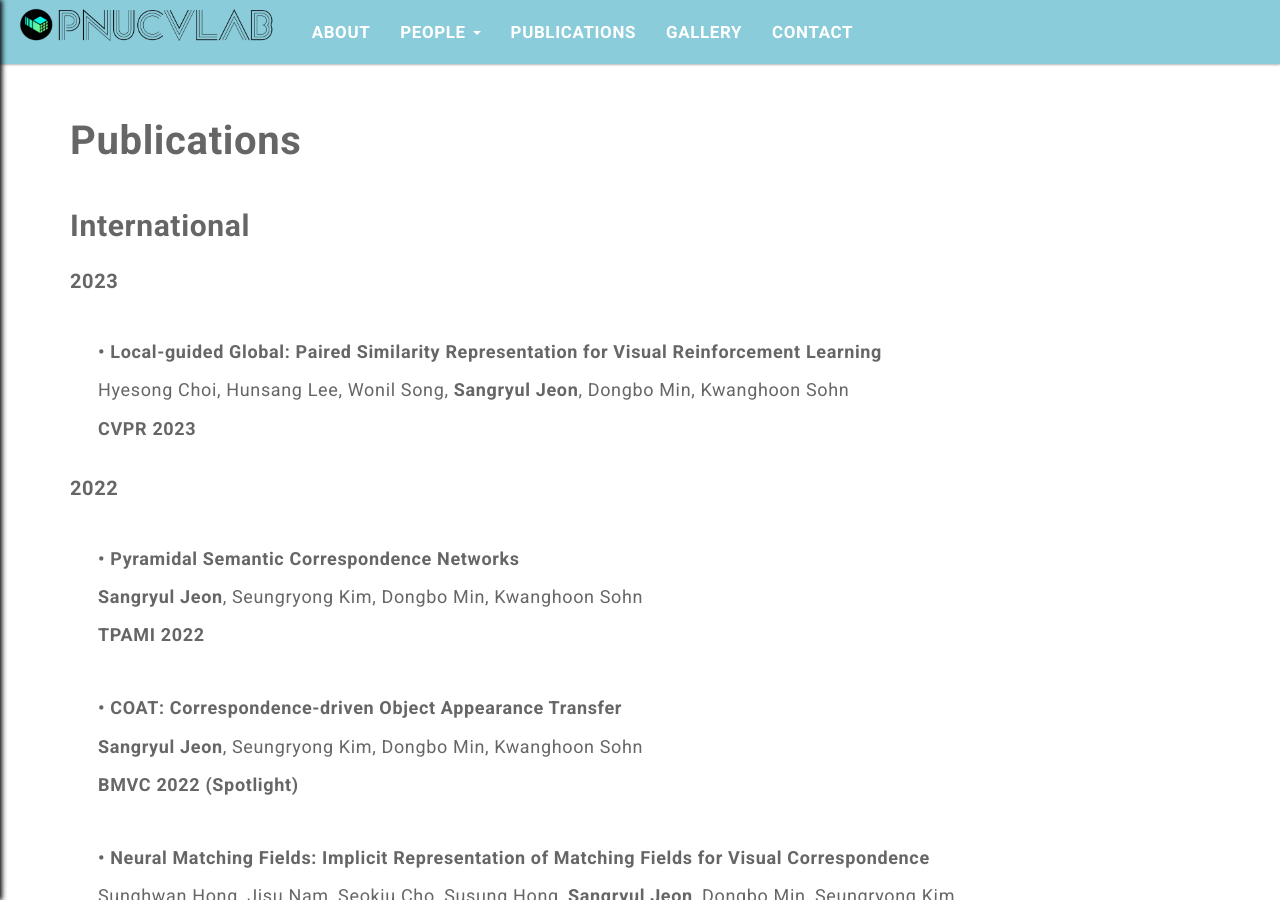
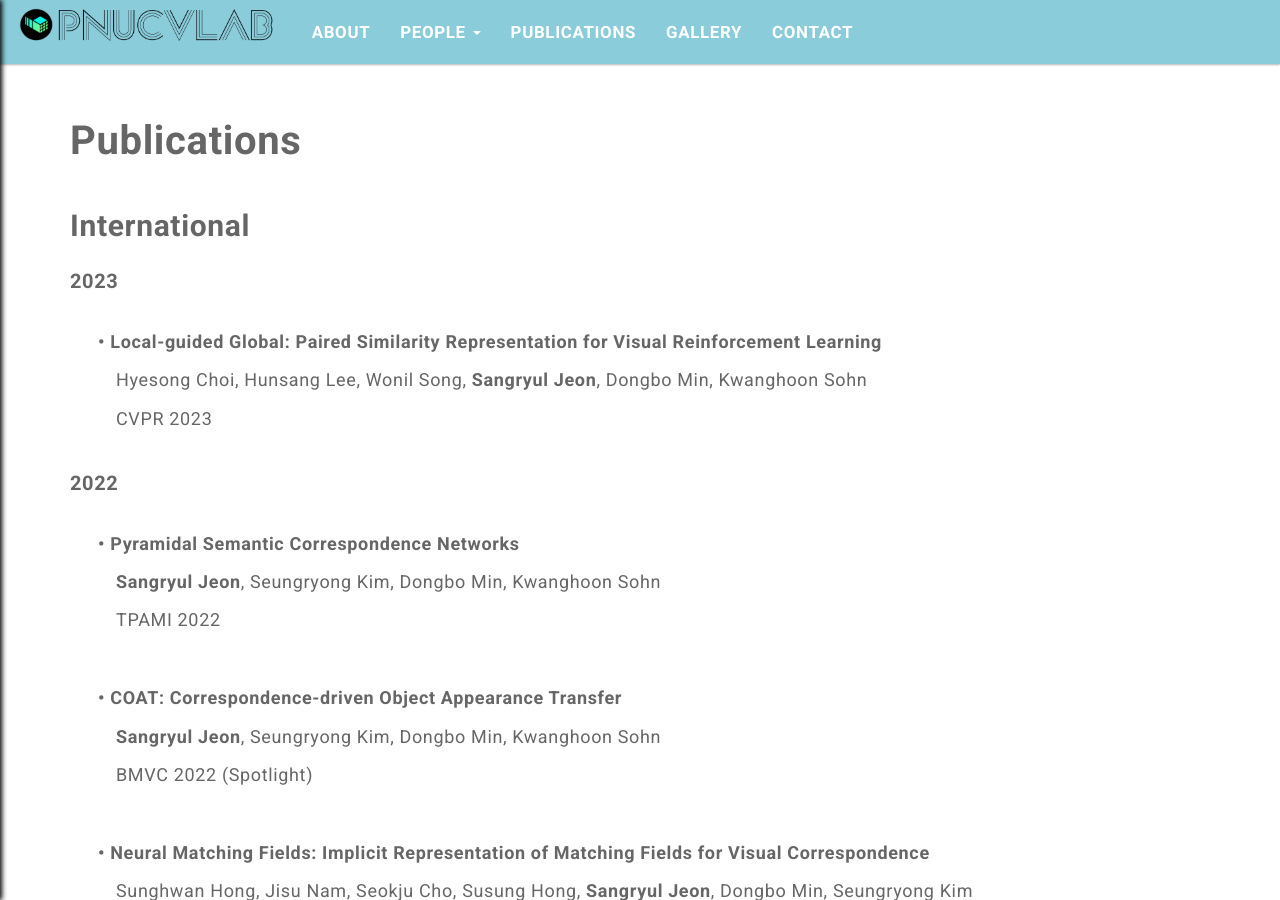
Before and after one commit to pnucvlab/pnucvlab.github.io, a Jekyll site: the page built from pages/publications.html, in a window 1280 px wide and 900 px high. Built offline with Jekyll 4.4.1, drawn with Linux system fonts in a browser that asks for light colours.

Commit message:
edit publications page

```diff
--- a/pages/publications.html
+++ b/pages/publications.html
@@ -8,184 +8,184 @@
 
 <p style="font-size:30px; margin-bottom:10px;"><strong>International</strong></p>
 
-<p style="font-size:20px;"><strong>2023</strong></p>
+<p style="font-size:20px; margin-bottom:10px;"><strong>2023</strong></p>
 <div class="publication">
   <div class="publication-info">
-    <p style="font-size:18px; font-weight:bold; padding-left:1em;">
+    <p style="font-size:18px; font-weight:bold; padding-left:1em; margin-bottom:2px;">
       • Local-guided Global: Paired Similarity Representation for Visual Reinforcement Learning
     </p>
-    <p style="font-size:18px; padding-left:1em;">
+    <p style="font-size:18px; padding-left:2em; margin-bottom:2px;">
       Hyesong Choi, Hunsang Lee, Wonil Song, <strong>Sangryul Jeon</strong>, Dongbo Min, Kwanghoon Sohn
     </p>
-    <p style="font-size:18px; font-weight:bold; padding-left:1em;">
+    <p style="font-size:18px; padding-left:2em; margin-bottom:10px;">
       CVPR 2023
     </p>
   </div>
 </div>
 
-<p style="font-size:20px;"><strong>2022</strong></p>
+<p style="font-size:20px; margin-bottom:10px;"><strong>2022</strong></p>
 <div class="publication">
   <div class="publication-info">
-    <p style="font-size:18px; font-weight:bold; padding-left:1em;">
+    <p style="font-size:18px; font-weight:bold; padding-left:1em; margin-bottom:2px;">
       • Pyramidal Semantic Correspondence Networks
     </p>
-    <p style="font-size:18px; padding-left:1em;">
+    <p style="font-size:18px; padding-left:2em; margin-bottom:2px;">
       <strong>Sangryul Jeon</strong>, Seungryong Kim, Dongbo Min, Kwanghoon Sohn
     </p>
-    <p style="font-size:18px; font-weight:bold; padding-left:1em;">
+    <p style="font-size:18px; padding-left:2em; margin-bottom:10px;">
       TPAMI 2022
     </p>
   </div>
 </div>
 <div class="publication">
   <div class="publication-info">
-    <p style="font-size:18px; font-weight:bold; padding-left:1em;">
+    <p style="font-size:18px; font-weight:bold; padding-left:1em; margin-bottom:2px;">
       • COAT: Correspondence-driven Object Appearance Transfer
     </p>
-    <p style="font-size:18px; padding-left:1em;">
+    <p style="font-size:18px; padding-left:2em; margin-bottom:2px;">
       <strong>Sangryul Jeon</strong>, Seungryong Kim, Dongbo Min, Kwanghoon Sohn
     </p>
-    <p style="font-size:18px; font-weight:bold; padding-left:1em;">
+    <p style="font-size:18px; padding-left:2em; margin-bottom:10px;">
       BMVC 2022 (Spotlight)
     </p>
   </div>
 </div>
 <div class="publication">
   <div class="publication-info">
-    <p style="font-size:18px; font-weight:bold; padding-left:1em;">
+    <p style="font-size:18px; font-weight:bold; padding-left:1em; margin-bottom:2px;">
       • Neural Matching Fields: Implicit Representation of Matching Fields for Visual Correspondence
     </p>
-    <p style="font-size:18px; padding-left:1em;">
+    <p style="font-size:18px; padding-left:2em; margin-bottom:2px;">
       Sunghwan Hong, Jisu Nam, Seokju Cho, Susung Hong, <strong>Sangryul Jeon</strong>, Dongbo Min, Seungryong Kim
     </p>
-    <p style="font-size:18px; font-weight:bold; padding-left:1em;">
+    <p style="font-size:18px; padding-left:2em; margin-bottom:10px;">
       NeurIPS 2022
     </p>
   </div>
 </div>
 <div class="publication">
   <div class="publication-info">
-    <p style="font-size:18px; font-weight:bold; padding-left:1em;">
+    <p style="font-size:18px; font-weight:bold; padding-left:1em; margin-bottom:2px;">
       • Unsupervised Scene Sketch to Photo Synthesis
     </p>
-    <p style="font-size:18px; padding-left:1em;">
+    <p style="font-size:18px; padding-left:2em; margin-bottom:2px;">
       Jiayun Wang, <strong>Sangryul Jeon</strong>, Stella X. Yu, Xi Zhang, Himanshu Arora, Yu Lou
     </p>
-    <p style="font-size:18px; font-weight:bold; padding-left:1em;">
+    <p style="font-size:18px; padding-left:2em; margin-bottom:10px;">
       ECCV Workshop 2022 – AIM
     </p>
   </div>
 </div>
 
-<p style="font-size:20px;"><strong>2021</strong></p>
+<p style="font-size:20px; margin-bottom:10px;"><strong>2021</strong></p>
 <div class="publication">
   <div class="publication-info">
-    <p style="font-size:18px; font-weight:bold; padding-left:1em;">
+    <p style="font-size:18px; font-weight:bold; padding-left:1em; margin-bottom:2px;">
       • CATs: Cost Aggregation Transformers for Visual Correspondence
     </p>
-    <p style="font-size:18px; padding-left:1em;">
+    <p style="font-size:18px; padding-left:2em; margin-bottom:2px;">
       Seokju Cho*, Sunghwan Hong*, <strong>Sangryul Jeon</strong>, Yunsung Lee, Kwanghoon Sohn, Seungryong Kim
     </p>
-    <p style="font-size:18px; font-weight:bold; padding-left:1em;">
+    <p style="font-size:18px; padding-left:2em; margin-bottom:10px;">
       NeurIPS 2021
     </p>
   </div>
 </div>
 <div class="publication">
   <div class="publication-info">
-    <p style="font-size:18px; font-weight:bold; padding-left:1em;">
+    <p style="font-size:18px; font-weight:bold; padding-left:1em; margin-bottom:2px;">
       • Mining Better Samples for Contrastive Learning of Temporal Correspondence
     </p>
-    <p style="font-size:18px; padding-left:1em;">
+    <p style="font-size:18px; padding-left:2em; margin-bottom:2px;">
       <strong>Sangryul Jeon</strong>, Dongbo Min, Seungryong Kim, Kwanghoon Sohn
     </p>
-    <p style="font-size:18px; font-weight:bold; padding-left:1em;">
+    <p style="font-size:18px; padding-left:2em; margin-bottom:10px;">
       CVPR 2021
     </p>
   </div>
 </div>
 
-<p style="font-size:20px;"><strong>2020</strong></p>
+<p style="font-size:20px; margin-bottom:10px;"><strong>2020</strong></p>
 <div class="publication">
   <div class="publication-info">
-    <p style="font-size:18px; font-weight:bold; padding-left:1em;">
+    <p style="font-size:18px; font-weight:bold; padding-left:1em; margin-bottom:2px;">
       • Guided Semantic Flow
     </p>
-    <p style="font-size:18px; padding-left:1em;">
+    <p style="font-size:18px; padding-left:2em; margin-bottom:2px;">
       <strong>Sangryul Jeon</strong>, Dongbo Min, Seungryong Kim, Kwanghoon Sohn
     </p>
-    <p style="font-size:18px; font-weight:bold; padding-left:1em;">
+    <p style="font-size:18px; padding-left:2em; margin-bottom:10px;">
       ECCV 2020
     </p>
   </div>
 </div>
 
-<p style="font-size:20px;"><strong>2019</strong></p>
+<p style="font-size:20px; margin-bottom:10px;"><strong>2019</strong></p>
 <div class="publication">
   <div class="publication-info">
-    <p style="font-size:18px; font-weight:bold; padding-left:1em;">
+    <p style="font-size:18px; font-weight:bold; padding-left:1em; margin-bottom:2px;">
       • Joint Learning of Semantic Alignment and Object Landmark Detection
     </p>
-    <p style="font-size:18px; padding-left:1em;">
+    <p style="font-size:18px; padding-left:2em; margin-bottom:2px;">
       <strong>Sangryul Jeon</strong>, Dongbo Min, Seungryong Kim, Kwanghoon Sohn
     </p>
-    <p style="font-size:18px; font-weight:bold; padding-left:1em;">
+    <p style="font-size:18px; padding-left:2em; margin-bottom:10px;">
       ICCV 2019
     </p>
   </div>
 </div>
 <div class="publication">
   <div class="publication-info">
-    <p style="font-size:18px; font-weight:bold; padding-left:1em;">
+    <p style="font-size:18px; font-weight:bold; padding-left:1em; margin-bottom:2px;">
       • Semantic Attribute Matching Networks
     </p>
-    <p style="font-size:18px; padding-left:1em;">
+    <p style="font-size:18px; padding-left:2em; margin-bottom:2px;">
       Seungryong Kim, Dongbo Min, Somi Jeong, Sunok Kim, <strong>Sangryul Jeon</strong>, Kwanghoon Sohn
     </p>
-    <p style="font-size:18px; font-weight:bold; padding-left:1em;">
+    <p style="font-size:18px; padding-left:2em; margin-bottom:10px;">
       CVPR 2019
     </p>
   </div>
 </div>
 
-<p style="font-size:20px;"><strong>2018</strong></p>
+<p style="font-size:20px; margin-bottom:10px;"><strong>2018</strong></p>
 <div class="publication">
   <div class="publication-info">
-    <p style="font-size:18px; font-weight:bold; padding-left:1em;">
+    <p style="font-size:18px; font-weight:bold; padding-left:1em; margin-bottom:2px;">
       • Recurrent Transformer Networks for Semantic Correspondence
     </p>
-    <p style="font-size:18px; padding-left:1em;">
+    <p style="font-size:18px; padding-left:2em; margin-bottom:2px;">
       Seungryong Kim, Stephen Lin, <strong>Sangryul Jeon</strong>, Dongbo Min, Kwanghoon Sohn
     </p>
-    <p style="font-size:18px; font-weight:bold; padding-left:1em;">
+    <p style="font-size:18px; padding-left:2em; margin-bottom:10px;">
       NeurIPS 2018
     </p>
   </div>
 </div>
 <div class="publication">
   <div class="publication-info">
-    <p style="font-size:18px; font-weight:bold; padding-left:1em;">
+    <p style="font-size:18px; font-weight:bold; padding-left:1em; margin-bottom:2px;">
       • PARN: Pyramidal Affine Regression Networks for Dense Semantic Correspondence
     </p>
-    <p style="font-size:18px; padding-left:1em;">
+    <p style="font-size:18px; padding-left:2em; margin-bottom:2px;">
       <strong>Sangryul Jeon</strong>, Seungryong Kim, Dongbo Min, Kwanghoon Sohn
     </p>
-    <p style="font-size:18px; font-weight:bold; padding-left:1em;">
+    <p style="font-size:18px; padding-left:2em; margin-bottom:10px;">
       ECCV 2018
     </p>
   </div>
 </div>
 
-<p style="font-size:20px;"><strong>2017</strong></p>
+<p style="font-size:20px; margin-bottom:10px;"><strong>2017</strong></p>
 <div class="publication">
   <div class="publication-info">
-    <p style="font-size:18px; font-weight:bold; padding-left:1em;">
+    <p style="font-size:18px; font-weight:bold; padding-left:1em; margin-bottom:2px;">
       • FCSS: Fully Convolutional Self-Similarity for Dense Semantic Correspondence
     </p>
-    <p style="font-size:18px; padding-left:1em;">
+    <p style="font-size:18px; padding-left:2em; margin-bottom:2px;">
       Seungryong Kim, Dongbo Min, Bumsub Ham, <strong>Sangryul Jeon</strong>, Stephen Lin, Kwanghoon Sohn
     </p>
-    <p style="font-size:18px; font-weight:bold; padding-left:1em;">
+    <p style="font-size:18px; padding-left:2em; margin-bottom:10px;">
       CVPR 2017
     </p>
   </div>
@@ -193,31 +193,31 @@
 
 <p style="font-size:30px; margin-top:40px; margin-bottom:10px;"><strong>Domestic</strong></p>
 
-<p style="font-size:20px;"><strong>2025</strong></p>
+<p style="font-size:20px; margin-bottom:10px;"><strong>2025</strong></p>
 <div class="publication">
   <div class="publication-info">
-    <p style="font-size:18px; font-weight:bold; padding-left:1em;">
+    <p style="font-size:18px; font-weight:bold; padding-left:1em; margin-bottom:2px;">
       • Dual Affinity Graph Construction for Open-Vocabulary Semantic Segmentation
     </p>
-    <p style="font-size:18px; padding-left:1em;">
+    <p style="font-size:18px; padding-left:2em; margin-bottom:2px;">
       <strong>Bigyeol Choi</strong>, Kyun-dong Kim, Sung-soo Kim, <strong>Sangryul Jeon</strong>
     </p>
-    <p style="font-size:18px; font-weight:bold; padding-left:1em;">
+    <p style="font-size:18px; padding-left:2em; margin-bottom:10px;">
       컴퓨터종합학술대회(KCC) 2025
     </p>
   </div>
 </div>
 
-<p style="font-size:20px;"><strong>2024</strong></p>
+<p style="font-size:20px; margin-bottom:10px;"><strong>2024</strong></p>
 <div class="publication">
   <div class="publication-info">
-    <p style="font-size:18px; font-weight:bold; padding-left:1em;">
+    <p style="font-size:18px; font-weight:bold; padding-left:1em; margin-bottom:2px;">
       • Denoising Pixel-Text Alignments driven by Diffusion Process for Open-Vocabulary Semantic Segmentation
     </p>
-    <p style="font-size:18px; padding-left:1em;">
+    <p style="font-size:18px; padding-left:2em; margin-bottom:2px;">
       <strong>Bigyeol Choi</strong>, <strong>Sangryul Jeon</strong>
     </p>
-    <p style="font-size:18px; font-weight:bold; padding-left:1em;">
+    <p style="font-size:18px; padding-left:2em; margin-bottom:10px;">
       한국인공지능학회(KAIA) 하계학술대회 2024
     </p>
   </div>
```
